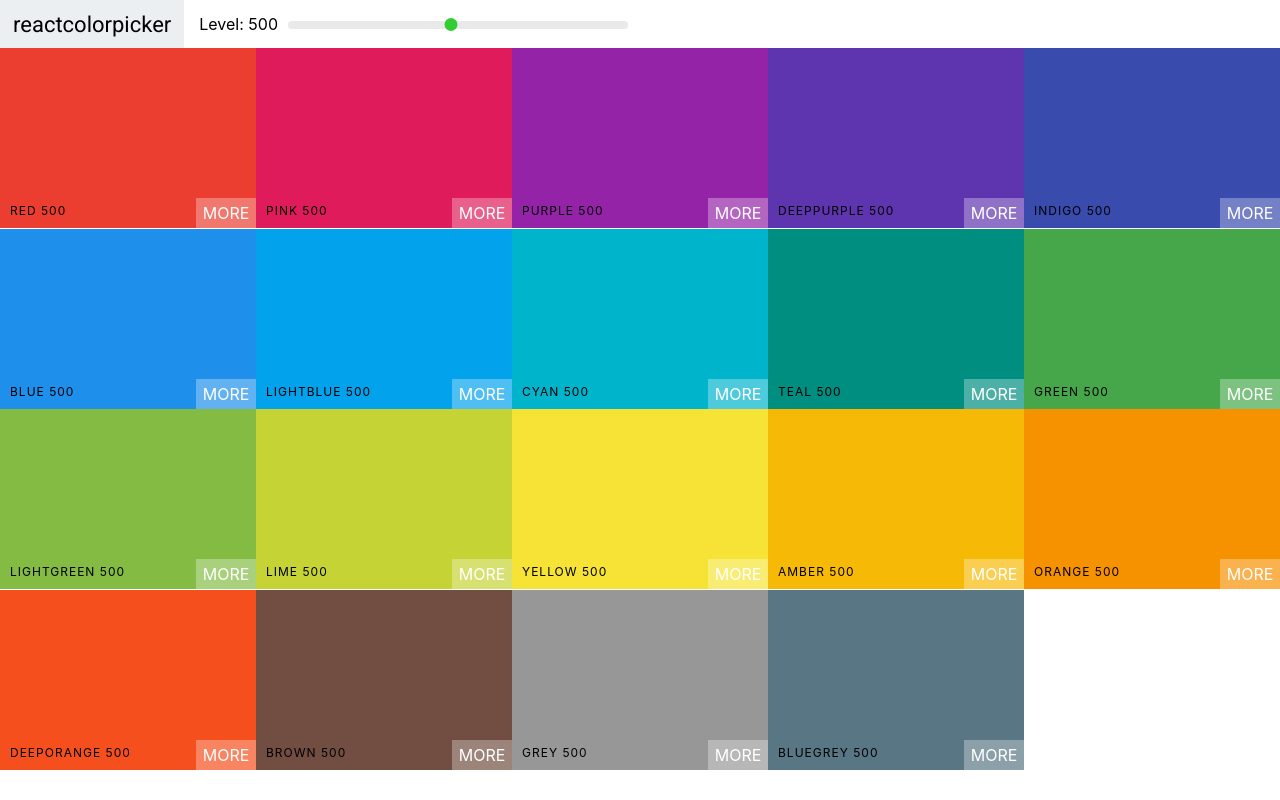
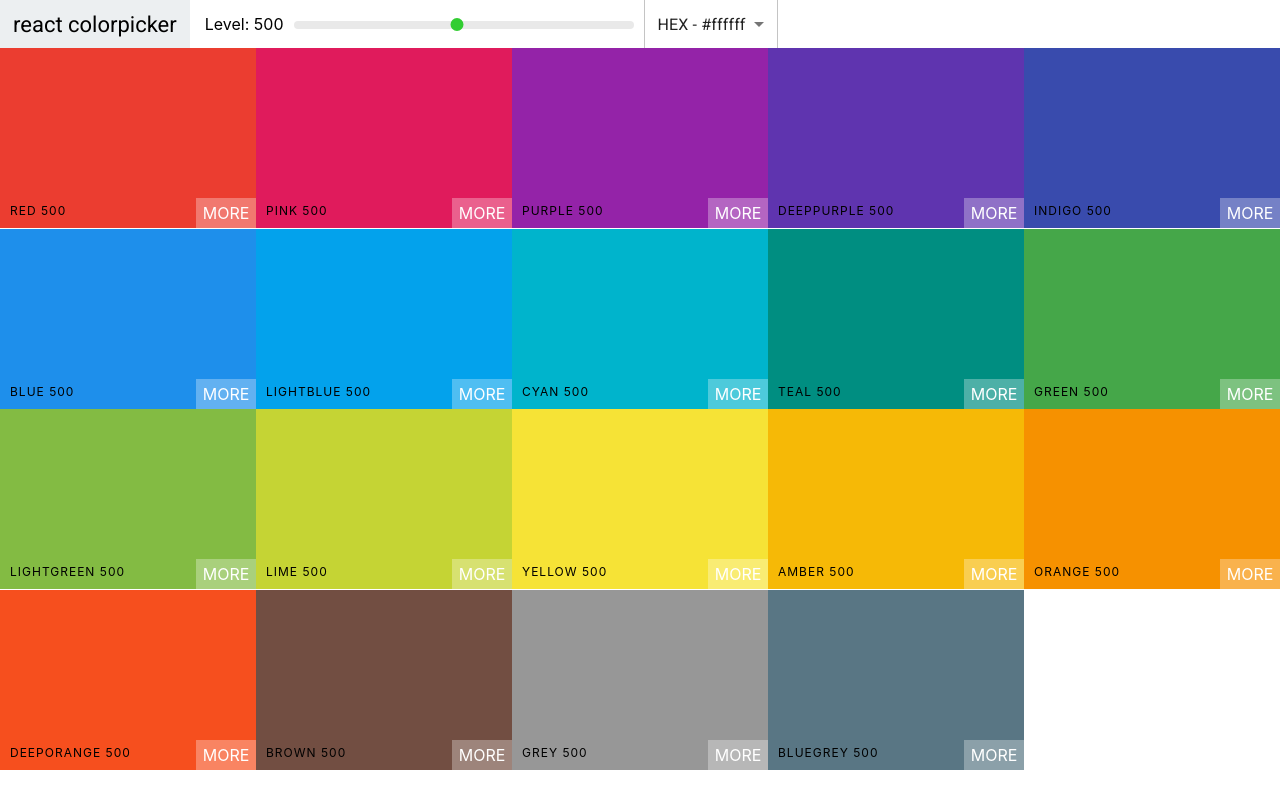
Before and after one commit to madebymilly/react-colors-project, a React (Create React App) app: page / in a window 1280 px wide. Built offline with nearby package versions, Linux system fonts and the light colour scheme.

Commit message:
added color format select

```diff
--- a/package.json
+++ b/package.json
@@ -4,6 +4,10 @@
   "private": true,
   "homepage": "https://madebymilly.github.io/react-colors-project/",
   "dependencies": {
+    "@emotion/css": "^11.1.3",
+    "@emotion/react": "^11.4.1",
+    "@emotion/styled": "^11.3.0",
+    "@mui/material": "^5.0.2",
     "@testing-library/jest-dom": "^5.14.1",
     "@testing-library/react": "^11.2.7",
     "@testing-library/user-event": "^12.8.3",
--- a/src/NavBar.js
+++ b/src/NavBar.js
@@ -1,16 +1,35 @@
 import React, { Component } from 'react'
 import Slider from 'rc-slider';
+import Select from '@mui/material/Select';
+import MenuItem from '@mui/material/MenuItem';
+
 import 'rc-slider/assets/index.css';
 import './NavBar.css';
 
 
 class NavBar extends Component {
+  constructor(props) {
+    super(props)
+
+    this.state = {
+       format: 'hex',
+    }
+    this.handleChange = this.handleChange.bind(this);
+  }
+  handleChange(e) {
+    const newFormat = e.target.value;
+    this.setState({
+      format: newFormat
+    });
+    this.props.handleChange(newFormat);
+  }
   render() {
     const { level, changeLevel } = this.props;
+    const { format } = this.state;
     return (
       <header className="NavBar">
         <div className="NavBar__logo">
-          <a href="#">reactcolorpicker</a>
+          <a href="#">react colorpicker</a>
         </div>
         <div className="NavBar__slider-container">
           <span>Level: {level}</span>
@@ -24,6 +43,13 @@ class NavBar extends Component {
             />
           </div>
         </div>
+        <div className="NavBar__select-container">
+          <Select value={format} onChange={this.handleChange}>
+            <MenuItem value="hex">HEX - #ffffff</MenuItem>
+            <MenuItem value="rgb">RGB - rgb(255, 255, 255)</MenuItem>
+            <MenuItem value="rgba">RGBA - rgba(255, 255, 255, 0.1)</MenuItem>
+          </Select>
+        </div>
       </header>
     )
   }
--- a/src/Palette.js
+++ b/src/Palette.js
@@ -8,20 +8,26 @@ class Palette extends Component {
 		super(props)
 
 		this.state = {
-			 level: 500
+			 level: 500,
+			 format: 'hex'
 		}
 		this.changeLevel = this.changeLevel.bind(this);
+		this.changeFormat = this.changeFormat.bind(this);
 	}
 	changeLevel(level) {
 		//console.log(level);
 		this.setState({ level });
 	}
+	changeFormat(val) {
+		//console.log(val);
+		this.setState({ format: val });
+	}
 	render() {
 		const { colors } = this.props.palette;
-		const { level } = this.state;
-
+		const { level, format } = this.state;
+		console.log(colors[level]);
 		const colorBoxes = colors[level].map((color, i) => (
-			<ColorBox key={i} background={color.hex} name={color.name} />
+			<ColorBox key={i} background={color[format]} name={color.name} />
 		));
 
 		return (
@@ -29,6 +35,7 @@ class Palette extends Component {
 				<NavBar
 					level={level}
 					changeLevel={this.changeLevel}
+					handleChange={this.changeFormat}
 				/>
 				<div className="Palette-colors">
 					{colorBoxes}
--- a/src/colorHelpers.js
+++ b/src/colorHelpers.js
@@ -21,7 +21,7 @@ function generatePalette(starterPalette) {
         rgb: chroma(scale[i]).css(),
         rgba: chroma(scale[i])
           .css()
-          .replace("rgba", "rgba")
+          .replace("rgb", "rgba")
           .replace(")", ",1.0)")
       });
     }
```
Also changed, not shown: 1 other file (tests, documents, lock files or other folders).
